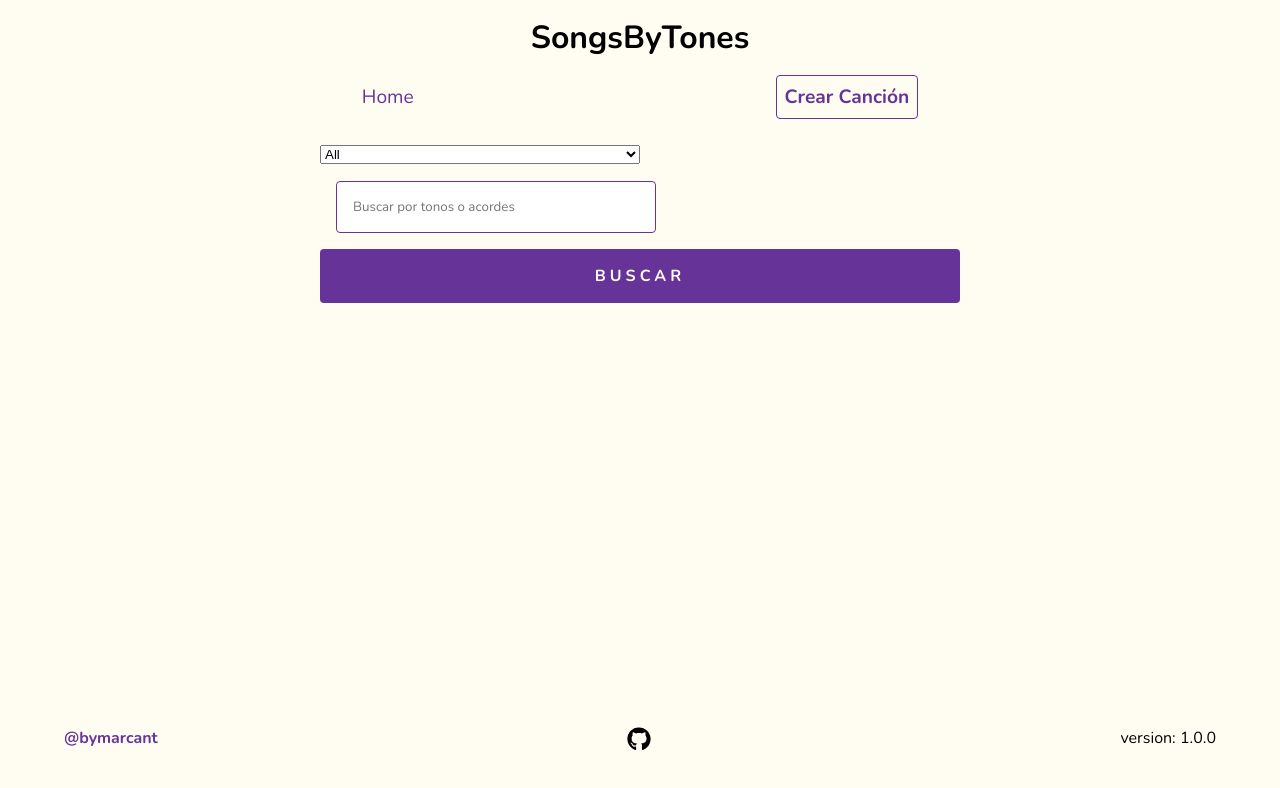
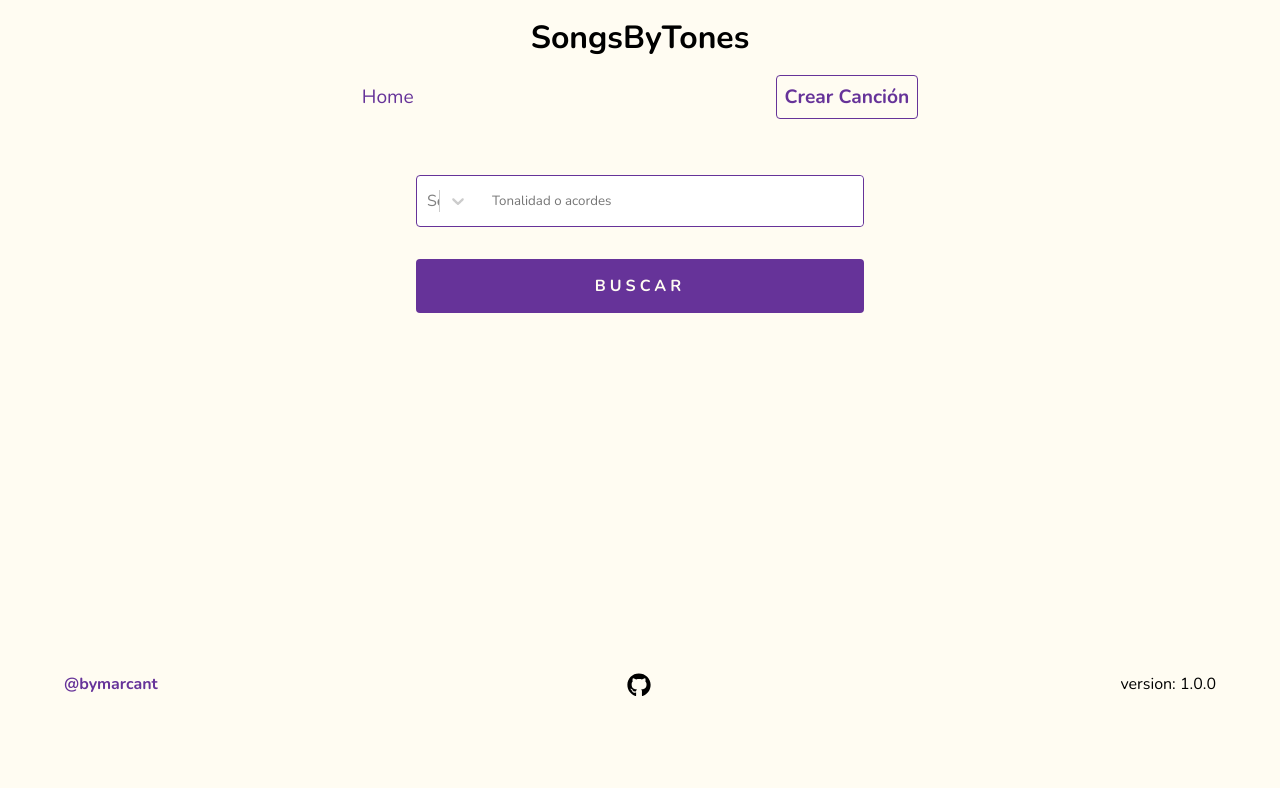
Before and after one commit to MarcAnt/songs-by-tone, a React (Create React App) app: page / in a window 1280 px wide. Shown: the top 788 px of the page. Built offline with nearby package versions, Linux system fonts and the light colour scheme; data requests are answered from the project's data file.

Commit message:
Mas cambios para preprar mas filtros en las busquedas

```diff
--- a/package.json
+++ b/package.json
@@ -47,6 +47,7 @@
     ]
   },
   "devDependencies": {
-    "@types/react-router-dom": "^5.1.8"
+    "@types/react-router-dom": "^5.1.8",
+    "@types/react-select": "^4.0.17"
   }
 }
--- a/src/Api/db.json
+++ b/src/Api/db.json
@@ -61,9 +61,10 @@
       ]
     },
     {
-      "name": "Otro Tema",
+      "name": "Iron Maiden - The Number of the beast",
       "chords": [
-        "F"
+        "Em",
+        "Dm"
       ],
       "tones": [
         "E"
@@ -71,46 +72,28 @@
       "id": 6
     },
     {
-      "name": "Iron Maiden - The Number of the beast",
+      "name": "Otro Tema",
       "chords": [
-        "Dm",
-        "Em"
+        "Bm7",
+        "Bm6",
+        "Bbm6#5"
       ],
       "tones": [
-        "Dm"
+        "B"
       ],
       "id": 7
     },
     {
-      "name": "Otro Tema",
+      "name": "Otro Tema N",
       "chords": [
-        "F"
+        "Em",
+        "C5",
+        "G5"
       ],
       "tones": [
-        "E"
+        "Em"
       ],
       "id": 8
-    },
-    {
-      "name": "Otro Tema",
-      "chords": [
-        "F"
-      ],
-      "tones": [
-        "E"
-      ],
-      "id": 9
-    },
-    {
-      "name": "Otro Tema mas",
-      "chords": [
-        "AM7",
-        "Em7"
-      ],
-      "tones": [
-        "A"
-      ],
-      "id": 10
     }
   ]
 }
--- a/src/GlobalStyles.ts
+++ b/src/GlobalStyles.ts
@@ -7,7 +7,7 @@ export const GlobalStyles = createGlobalStyle`
         --generalColor: #fffcf2;
         --generalColorDark: #f6f4ec;
         --btnBgColor: #663399;
-        --btnBorder: #fdfdfdc7;
+        --btnBorder:  #66339980;
         --error: #f21d2b;
         --success: #1DF27A;
     }
@@ -96,6 +96,14 @@ export const GlobalStyles = createGlobalStyle`
         }
     }
 
+    input:-webkit-autofill,
+    input:-webkit-autofill:hover,
+    input:-webkit-autofill:focus,
+    input:-webkit-autofill:active
+    {
+    -webkit-box-shadow: 0 0 0 30px white inset !important;
+    }
+
 
 
     input[type="text"],input[type="search"] {
@@ -121,10 +129,16 @@ export const GlobalStyles = createGlobalStyle`
     }
 
     button:focus, input[type="submit"]:focus {
-        border: 5px solid var(--btnBorder);
+        /* border: 5px solid var(--btnBorder); */
+        box-shadow: 0 0 0 5px var(--btnBorder);
+    }
+    button:active, input[type="submit"]:active {
+        /* border: 5px solid var(--btnBorder); */
+        background-color: var(--btnBorder);
     }
     button:hover, input[type="submit"]:hover {
-        border: 5px solid var(--btnBorder);
+        /* border: 5px solid var(--btnBorder); */
+        box-shadow: 0 0 0 5px var(--btnBorder);
     }
 
     .form-wrapper {
@@ -133,7 +147,7 @@ export const GlobalStyles = createGlobalStyle`
 
     form {
         margin: 1.5rem auto auto;
-        width: 100%;
+        width: 70%;
         display: flex;
         justify-content: center;
         align-items: center;
@@ -144,11 +158,29 @@ export const GlobalStyles = createGlobalStyle`
         }
 
         .search-bar {
-            margin: 0 auto;
+
             width: 50%;
+            display: flex;
+            justify-content: space-between;
+            align-items: center;
+            margin: 2rem 0;
+            border: 0.5px solid var(--btnBgColor);
+            border-radius: 4px;
+            background-color: white;
+            div[class^=" css"] {
+                flex: 30%;
+                box-shadow: none;
+            }
 
-            select, input[type="text"] {
-                width: 50%;
+
+            input[type="text"] {
+                flex: 50%;
+                margin: 0;
+
+            }
+
+            div, input[type="text"] {
+                border: none;
             }
         }
     }
@@ -191,10 +223,10 @@ export const GlobalStyles = createGlobalStyle`
         align-content: center;
         grid-template-columns: repeat(auto-fit, minmax(200px, 1fr));
         gap: 1rem;
-        margin: 1.5rem auto;
+        margin: 1.5rem auto 0 auto;
         max-width: 1000px;
         min-width: 300px;
-        min-height: 45vh;
+        min-height: 40vh;
 
     }
 
@@ -240,6 +272,8 @@ export const GlobalStyles = createGlobalStyle`
         .card-grid {
             margin: 1.5rem;
         }
+
+        form {width: 100%}
     }
 
     @media (max-width: 379px) {
--- a/src/components/SongForm.tsx
+++ b/src/components/SongForm.tsx
@@ -1,4 +1,4 @@
-import { FormEvent, useState, useRef } from "react";
+import { FormEvent, useState, useRef, useEffect } from "react";
 import { ALERT_MESSAGES } from "../helpers/alertMessages";
 import { createData } from "../helpers/Api";
 import Alert from "./Alert/Alert";
@@ -31,9 +31,13 @@ const SongForm = () => {
   const handleSubmit = (e: FormEvent<HTMLFormElement>) => {
     e.preventDefault();
 
-    if (!form.name || !form.tones || !form.chords) {
+    if (form.name === "" || form.tones.length <= 0 || form.chords.length <= 0) {
       inputRef.current!.focus();
       setAlertIsOpen(false);
+      setForm({
+        ...form,
+        [e.currentTarget.name]: e.currentTarget.value,
+      });
       setFormIsSubmited(false);
       setAlertMessage(ALERT_MESSAGES.emptyForm);
       setError(true);
@@ -44,7 +48,13 @@ const SongForm = () => {
       setFormIsSubmited(true);
       setAlertMessage(ALERT_MESSAGES.submitedForm);
     }
+
+    e.currentTarget.reset();
   };
+
+  useEffect(() => {
+    if (formIsSubmited) setForm(initialValues);
+  }, [formIsSubmited]);
 
   //Aqui se obtienen los datos del form
   const handleChange = (e: FormEvent<HTMLInputElement>) => {
@@ -68,7 +78,7 @@ const SongForm = () => {
 
         <TonesInput
           name="tones"
-          placeholder="Separa por comas los tonos: C, E, Bb"
+          placeholder="Separa por comas las tonalidades: C, E, Bb"
           form={form}
           setForm={setForm}
           formIsSubmited={formIsSubmited}
--- a/src/components/SongSearch.tsx
+++ b/src/components/SongSearch.tsx
@@ -5,9 +5,15 @@ import React, {
   ChangeEvent,
   useRef,
 } from "react";
+//Libs
+import Select from "react-select";
+//Helpers
+import { filterTones, filterChords } from "../helpers/songSearchFunctions";
 import { getData } from "../helpers/Api";
+
+//Components
 import SongDetails from "./SongDetails";
-import { filterTones, filterChords } from "../helpers/songSearchFunctions";
+
 export type SongsType = {
   id: number;
   name: string;
@@ -15,15 +21,27 @@ export type SongsType = {
   tones: string[];
 }[];
 
+type MyOption = {
+  label: string;
+  value: string;
+};
+
+const options = [
+  { value: "all", label: "Tones/Chords" },
+  { value: "tones", label: "Tones" },
+  { value: "chords", label: "Chords" },
+];
+
 const SongSearch: React.FC = () => {
-  const [search, setSearch] = useState("");
+  const [search, setSearch] = useState<string>("");
   const [songs, setSongs] = useState<SongsType>([]);
   const [matches, setMatches] = useState<SongsType>([]);
-  const [error, setError] = useState(false);
-  const [loading, setLoading] = useState(true);
-  const [filter, setFilter] = useState("");
+  const [error, setError] = useState<boolean>(false);
+  const [loading, setLoading] = useState<boolean>(true);
+  const [filterBy, setFilterBy] = useState<string>("all");
 
   const inputRef = useRef<HTMLInputElement>(null);
+  const formRef = useRef<HTMLFormElement>(null);
 
   useEffect(() => {
     setLoading(true);
@@ -39,6 +57,19 @@ const SongSearch: React.FC = () => {
       });
   }, []);
 
+  const handleSelectFilter = (e: MyOption | null) => {
+    setFilterBy(e!.value);
+  };
+
+  // useEffect(() => {
+  //   const filterList = {
+  //     chords: filterChords(songs, search),
+  //     tones: filterTones(songs, search),
+  //   };
+
+  //   console.log(filterList.tones);
+  // }, [songs, search]);
+
   const handleSubmit = (e: FormEvent<HTMLFormElement>) => {
     e.preventDefault();
     if (!search) {
@@ -46,20 +77,31 @@ const SongSearch: React.FC = () => {
       return;
     }
 
+    const tonesMatched = filterTones(songs, search);
     const chordMatched = filterChords(songs, search);
-    const tonesMatched = filterTones(songs, search);
 
-    const createMatches = () => {
-      let allMatches = [...chordMatched, ...tonesMatched];
-      //Crate a unique array of elements
+    const createMatches = (...filterMatches: SongsType[]) => {
+      const allMatches: SongsType = filterMatches.flatMap((filterMatch) => {
+        return filterMatch.map((filter) => {
+          return filter;
+        });
+      });
+
+      //Create a unique array of elements
       const uniq = (a: SongsType) => {
         return Array.from(new Set(a));
       };
 
-      setMatches((prev) => uniq(allMatches));
+      setMatches(uniq(allMatches));
     };
 
-    createMatches();
+    if (filterBy === "chords") {
+      createMatches(chordMatched);
+    } else if (filterBy === "tones") {
+      createMatches(tonesMatched);
+    } else {
+      createMatches(tonesMatched, chordMatched);
+    }
 
     e.currentTarget.reset();
   };
@@ -68,7 +110,7 @@ const SongSearch: React.FC = () => {
     let currentValue = e.currentTarget.value;
 
     let charsRegx =
-      /:|;|"|'|{|}|&|%|@|!|`|~|=|_|<|>|(\*+)|(\?+)|([acdefghijklnopqrtuvwxyz])|([H-L])|([N-Z])|0/g;
+      /:|;|"|'|{|}|&|%|@|!|`|~|=|_|<|>|(\*+)|(\?+)|([acdefghijklnopqrtvwxyz])|([H-L])|([N-Z])|([0])/g;
 
     if (charsRegx.test(currentValue)) {
       e.currentTarget.value = "";
@@ -82,18 +124,15 @@ const SongSearch: React.FC = () => {
 
   return (
     <div>
-      <form onSubmit={handleSubmit}>
+      <form ref={formRef} onSubmit={handleSubmit}>
         <div className="search-bar">
-          <select name="filter">
-            <option value="all">All</option>
-            <option value="chords">Acordes</option>
-            <option value="tonalidad">Tonalidad</option>
-          </select>
+          <Select options={options} onChange={(e) => handleSelectFilter(e)} />
           <input
             type="text"
             name="search"
-            placeholder="Buscar por tonos o acordes"
+            placeholder="Tonalidad o acordes"
             onChange={handleSearch}
+            value={search}
             ref={inputRef}
           />
         </div>
--- a/src/helpers/alertMessages.ts
+++ b/src/helpers/alertMessages.ts
@@ -4,6 +4,6 @@ export const ALERT_MESSAGES = {
   maxTones: "Solo 3 tonalidades por cancion",
   maxChords: "Solo 5 acordes por cancion",
   songCreated: "Cancion creada satisfactoriamente",
-  emptyForm: "Por favor, ingresa para crear una cancion",
+  emptyForm: "Por favor, rellena los campos para crear un registro",
   submitedForm: "Cancion creada con exito",
 };
```
Also changed, not shown: 1 other file (tests, documents, lock files or other folders).
